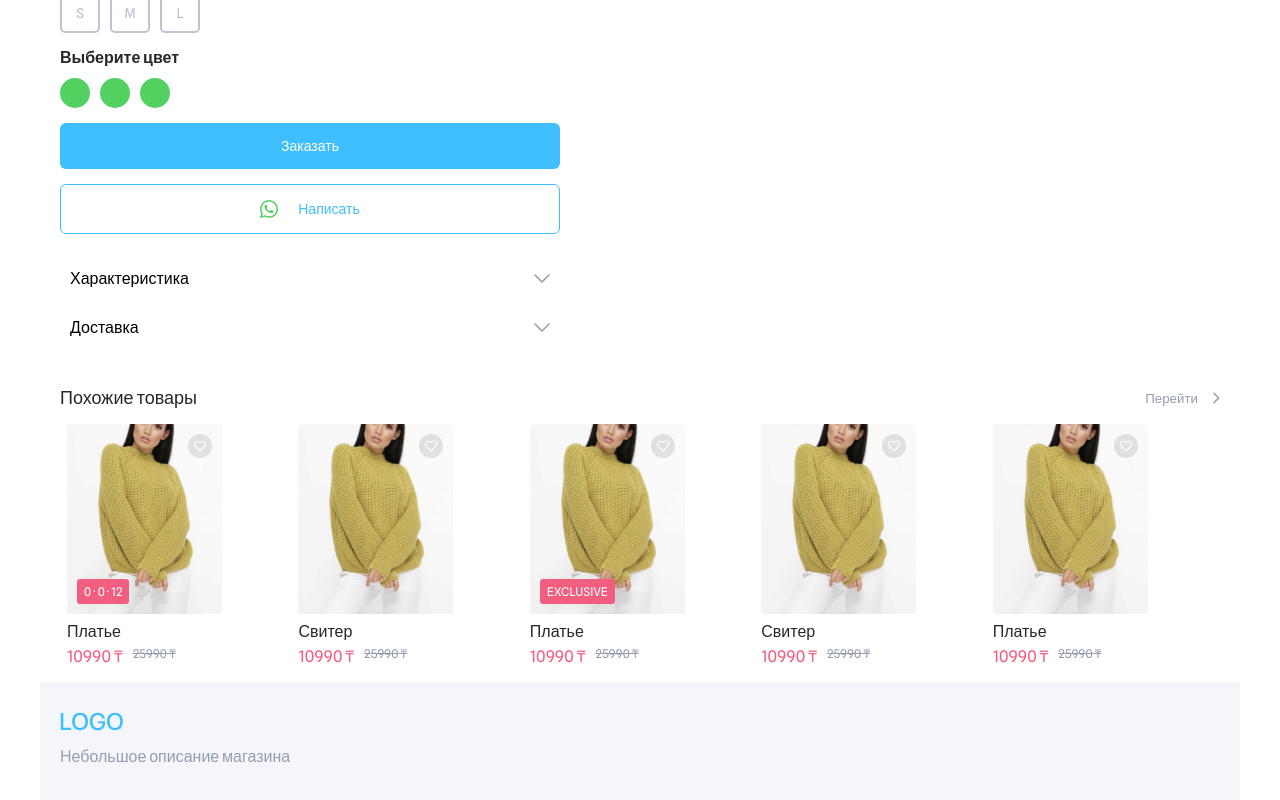
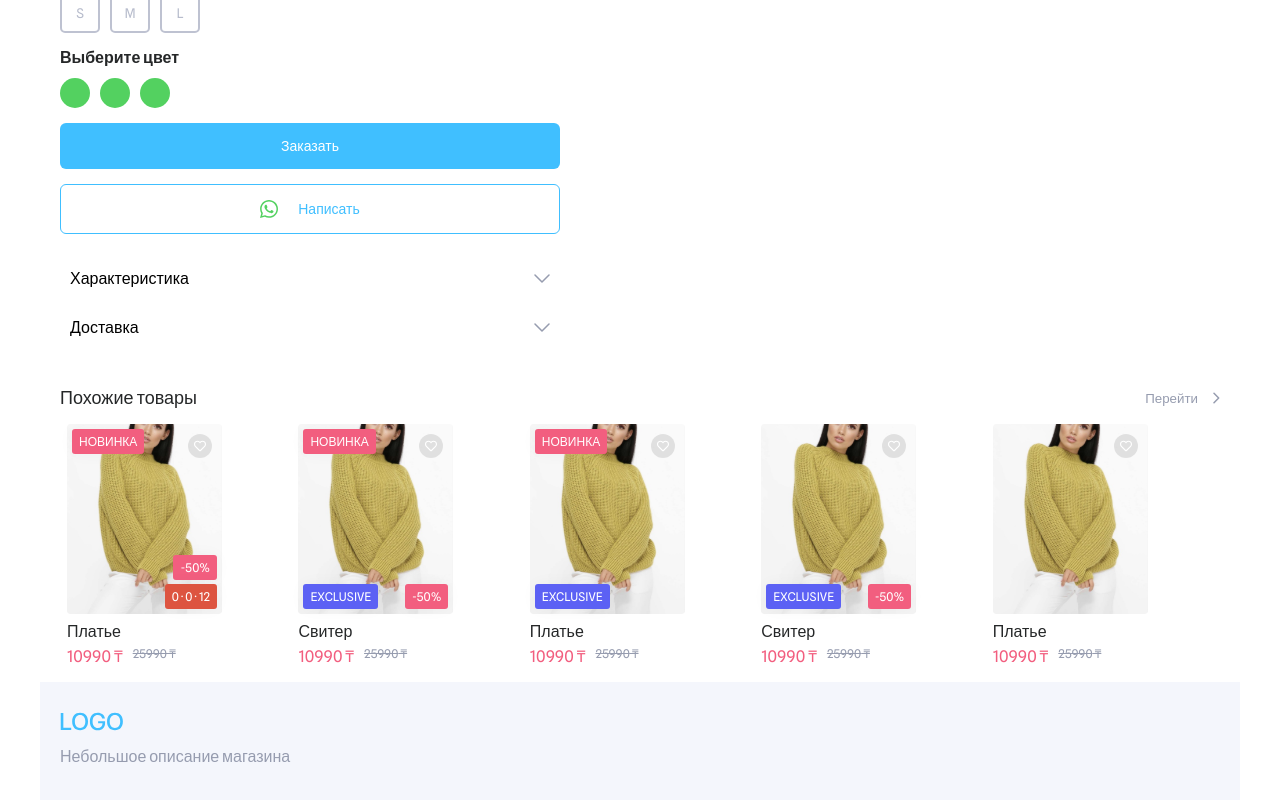
Before and after one commit to tameoo/shop-app, a React (Create React App) app: page /detail/1 in a window 1280 px wide. Shown: the part 730-1530 px from the top of the page. Built offline with nearby package versions, Linux system fonts and the light colour scheme.

Commit message:
add tags

```diff
--- a/src/components/Card/Card.css
+++ b/src/components/Card/Card.css
@@ -37,3 +37,13 @@
   font-size: 12px;
   color: #969caf;
 }
+
+.tag-wrapper {
+  display: flex;
+  flex-direction: column;
+  align-items: flex-end;
+  gap: 4px;
+  position: absolute;
+  right: 5px;
+  bottom: 5px;
+}
--- a/src/components/Card/Card.js
+++ b/src/components/Card/Card.js
@@ -5,13 +5,27 @@ import { Tag } from "../Tag/Tag";
 import "./Card.css";
 
 const Card = ({ id, title, price, path, discount, tag, body }) => {
+  const tagDiv = [];
   return (
     <Link to={`/detail/${id}`}>
       <div className="card">
         <div className="card-stack">
           <img className="card-img" src={path} alt={title} />
           <FavoriteButton favoriteItem={body} />
-          {tag && <Tag text={tag} />}
+          {tag &&
+            Object.entries(tag).map((item) => {
+              if (item[0] === "discount" || item[0] === "credit") {
+                tagDiv.push(item);
+                return;
+              }
+
+              return <Tag clazz={item[0]} text={item[1]} />;
+            })}
+          <div className="tag-wrapper">
+            {tagDiv.map((item) => (
+              <Tag clazz={item[0]} text={item[1]} />
+            ))}
+          </div>
         </div>
         <p className="card-title">{title}</p>
         {price && (
--- a/src/components/SliderCard/mock.js
+++ b/src/components/SliderCard/mock.js
@@ -4,26 +4,42 @@ export const mockSlides = [
     title: "Платье",
     price: 10990,
     path: "/images/mock.svg",
-    tag: "0 · 0 · 12",
+    tag: {
+      new: "НОВИНКА",
+      discount: "-50%",
+      credit: "0 · 0 · 12",
+    },
   },
   {
     id: 2,
     title: "Свитер",
     price: 10990,
     path: "/images/mock.svg",
+    tag: {
+      new: "НОВИНКА",
+      exclusive: "EXCLUSIVE",
+      discount: "-50%",
+    },
   },
   {
     id: 3,
     title: "Платье",
     price: 10990,
     path: "/images/mock.svg",
-    tag: "EXCLUSIVE",
+    tag: {
+      new: "НОВИНКА",
+      exclusive: "EXCLUSIVE",
+    },
   },
   {
     id: 4,
     title: "Свитер",
     price: 10990,
     path: "/images/mock.svg",
+    tag: {
+      exclusive: "EXCLUSIVE",
+      discount: "-50%",
+    },
   },
   {
     id: 5,
--- a/src/components/Tag/Tag.css
+++ b/src/components/Tag/Tag.css
@@ -1,6 +1,7 @@
 .tag {
+  display: inline-block;
+  position: absolute;
   padding: 5px 7px;
-  background: #f25e7f;
   box-shadow: 0px 0px 16px rgba(0, 0, 0, 0.04);
   border-radius: 3px;
 }
@@ -10,8 +11,24 @@
   font-size: 12px;
 }
 
-.tag-card {
-  position: absolute;
-  bottom: 10px;
-  left: 10px;
+.tag-new {
+  background: #f25e7f;
+  top: 5px;
+  left: 5px;
 }
+
+.tag-exclusive {
+  background: #5c61f4;
+  bottom: 5px;
+  left: 5px;
+}
+
+.tag-credit {
+  position: relative;
+  background: #dd5440;
+}
+
+.tag-discount {
+  position: relative;
+  background: #f25e7f;
+}
--- a/src/components/Tag/Tag.js
+++ b/src/components/Tag/Tag.js
@@ -1,9 +1,9 @@
 import React from "react";
 import "./Tag.css";
 
-const Tag = ({ text, tagCard = true }) => {
+const Tag = ({ text, clazz, tagCard }) => {
   return (
-    <div className={`tag ${tagCard && "tag-card"}`}>
+    <div className={`tag tag-${clazz}`}>
       <div className="tag-inner">{text}</div>
     </div>
   );
--- a/src/pages/DetailPage/DetailPage.js
+++ b/src/pages/DetailPage/DetailPage.js
@@ -40,7 +40,7 @@ const DetailPage = () => {
               <span className="card-price">12 490 ₸</span>
               <span className="card-discount">25 990 ₸</span>
             </div>
-            <Tag text={"-50%"} tagCard={false} />
+            <Tag text={"-50%"} tagCard={false} clazz={"discount"} />
           </div>
           <p className="detail-descr">
             Платье миди с круглым вырезом и длинными рукавами со складками.
```
Also changed, not shown: 12 other files (tests, documents, lock files or other folders).
